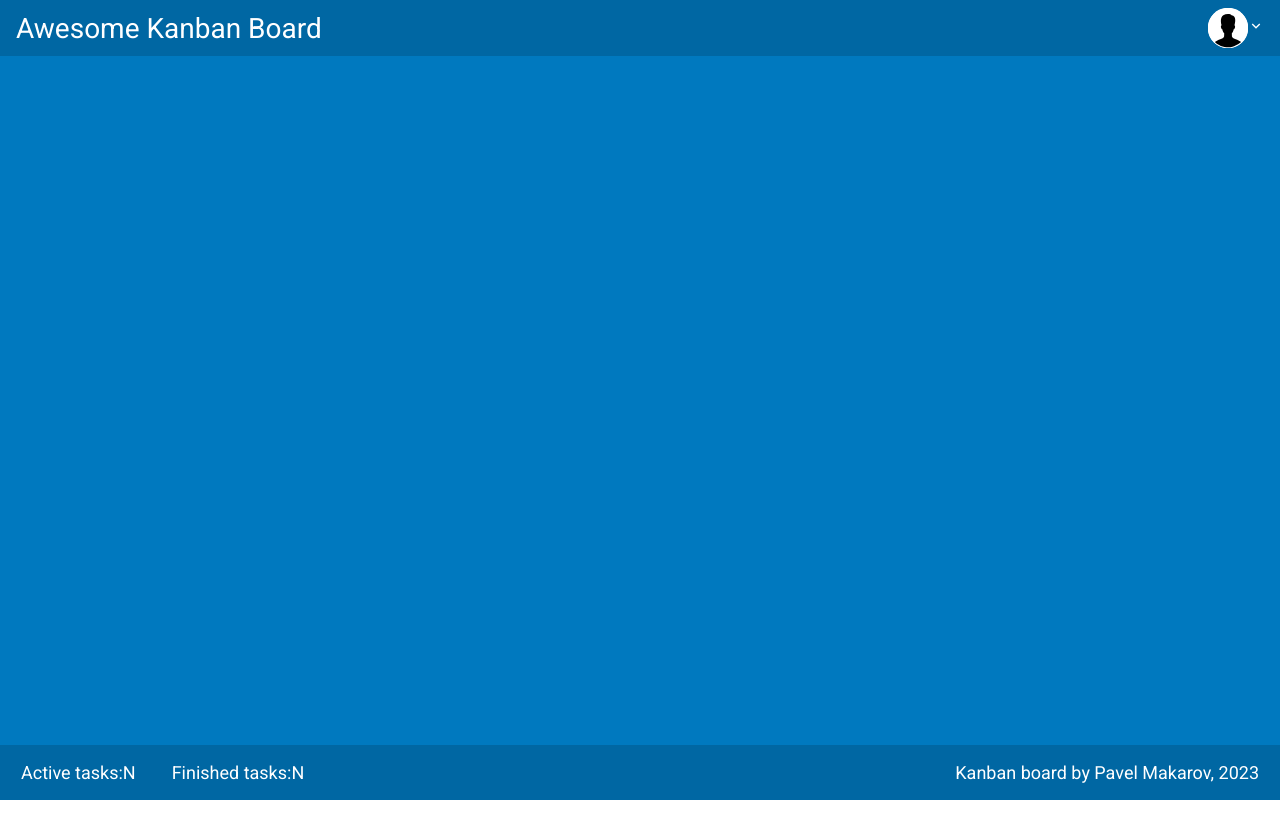
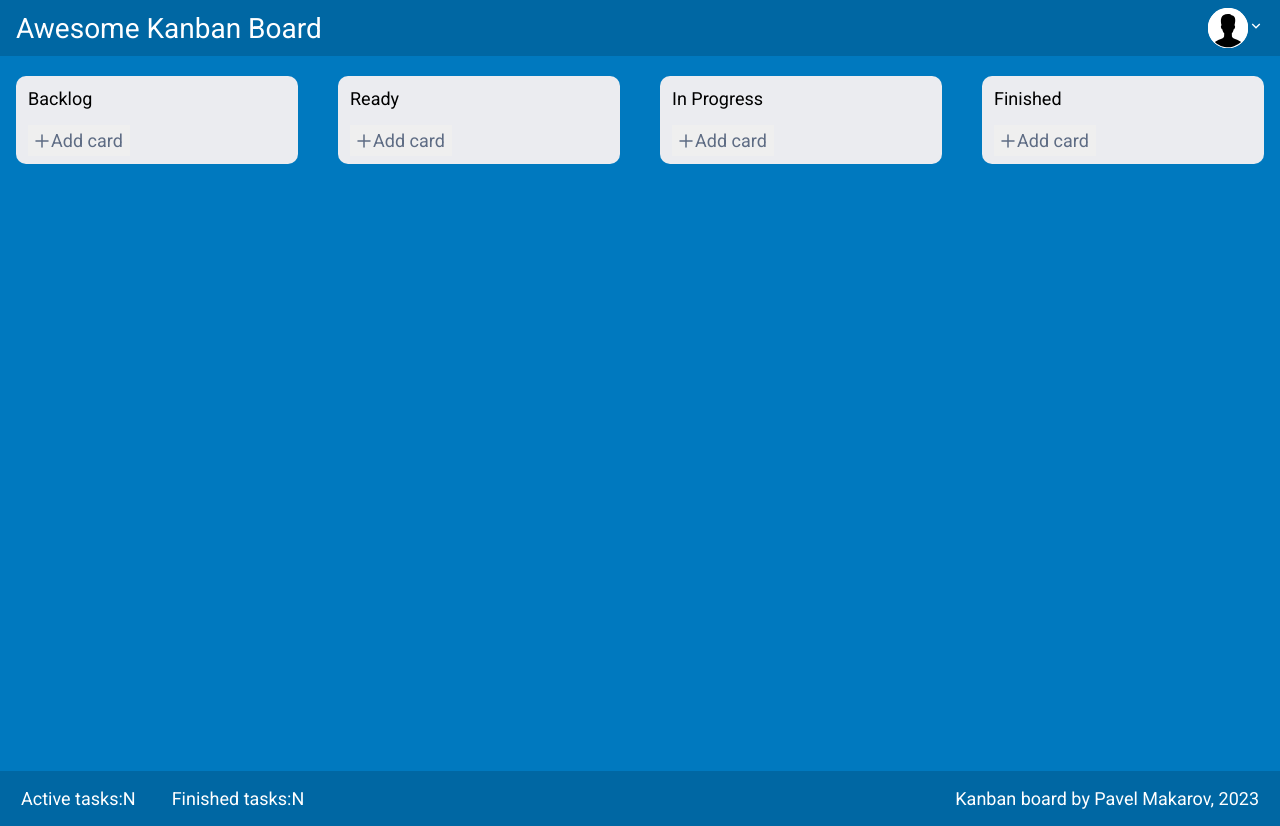
Before and after one commit to frelay/Kanban-board, a React (Create React App) app: page / in a window 1280 px wide. Before the commit the page ends 800 px from the top, so only its background shows below. Built offline with nearby package versions, Linux system fonts and the light colour scheme.

Commit message:
Add main component, task blocks component and some logic for buttons

```diff
--- a/src/components/footer/Footer.scss
+++ b/src/components/footer/Footer.scss
@@ -3,10 +3,7 @@
 .footer {
   display: flex;
   justify-content: space-between;
-  position: absolute;
   padding: 1.0625rem 1.3125rem;
-  bottom: 0;
-  width: 100%;
   background-color: $headerFooterColor;
   font-family: $mainFont;
   font-size: $mainFontSize;
--- a/src/components/main/Main.jsx
+++ b/src/components/main/Main.jsx
@@ -1,5 +1,17 @@
+import TasksBlock from "../tasks-block/TasksBlock";
 import "./Main.scss";
 
 export default function Main() {
-  return <main className="main"></main>;
+  const blocks = ["Backlog", "Ready", "In Progress", "Finished"];
+
+  return (
+    <main className="main">
+      {/* Рисуем блоки для задач */}
+      <div className="main__tasks-block-wrapper">
+        {blocks.map((block, i) => (
+          <TasksBlock blockName={block} key={i} />
+        ))}
+      </div>
+    </main>
+  );
 }
--- a/src/components/main/Main.scss
+++ b/src/components/main/Main.scss
@@ -1,6 +1,20 @@
 @import "../../scss-utils/variables.scss";
 
 .main {
-  height: 92.7vh;
+  min-height: 89.4vh;
   background-color: $mainColor;
+  padding: 1.25rem 1rem;
+  &__tasks-block-wrapper {
+    display: flex;
+    flex-wrap: wrap;
+    gap: 1.5rem;
+    justify-content: space-between;
+    @media screen and (max-width: 665px) {
+      justify-content: center;
+    }
+  }
+
+  @media screen and (max-width: 415px) {
+    min-height: 94vh;
+  }
 }
--- /dev/null
+++ b/src/components/tasks-block/TasksBlock.jsx
@@ -0,0 +1,27 @@
+import { useState } from "react";
+import TaskInput from "./task-form/TaskInput";
+import TaskBtn from "./task-form/TaskBtn";
+import "./TasksBlock.scss";
+
+export default function TasksBlock({ blockName }) {
+  // Состояние для показа инпута
+  const [unvisible, setVisible] = useState(false);
+  // Состояние для контролируемого инпута
+  const [text, setText] = useState("");
+
+  // Обработчик для контролируемого ввода
+  function handleInputChange(e) {
+    setText(e.target.value);
+  }
+
+  return (
+    // Компонент для блока задач
+    <div className="tasks-block">
+      <h2 className="tasks-block__title">{blockName}</h2>
+      {/* Рисуем поле инпута в зависимости от состояния */}
+      {unvisible && <TaskInput inputChange={handleInputChange} />}
+      {/* Рисуем кнопки */}
+      <TaskBtn onClick={setVisible} inputText={text} visible={unvisible} />
+    </div>
+  );
+}
--- /dev/null
+++ b/src/components/tasks-block/TasksBlock.scss
@@ -0,0 +1,54 @@
+@import "../../scss-utils/variables.scss";
+
+.tasks-block {
+  width: 17.625rem;
+  border-radius: 10px;
+  padding: 0.75rem 0.75rem 0.5rem 0.75rem;
+  background-color: $blockColor;
+  max-height: 538px;
+  &__title {
+    font-family: $mainFont;
+    font-size: $mainFontSize;
+    color: $black;
+    font-weight: normal;
+    margin-bottom: 1rem;
+  }
+  &__input {
+    border: none;
+    border-radius: 5px;
+    width: 100%;
+    padding: 0.5rem;
+    margin-bottom: 1rem;
+    outline: none;
+    font-family: $mainFont;
+    font-size: $mainFontSize;
+    color: $black;
+  }
+  &__add-btn {
+    display: flex;
+    width: 6.375rem;
+    align-items: center;
+    border: none;
+    cursor: pointer;
+    font-family: $mainFont;
+    font-size: $mainFontSize;
+    color: $addCardColor;
+    padding: 5px;
+  }
+  &__add-btn:hover {
+    border-radius: 5px;
+    background-color: $white;
+    transition: 0.5s;
+  }
+  &__submit-btn {
+    font-family: $mainFont;
+    font-size: $mainFontSize;
+    color: $white;
+    width: 6.375rem;
+    border: none;
+    background-color: $mainColor;
+    cursor: pointer;
+    padding: 5px;
+    border-radius: 5px;
+  }
+}
--- /dev/null
+++ b/src/components/tasks-block/task-form/TaskBtn.jsx
@@ -0,0 +1,17 @@
+import { HiOutlinePlus } from "react-icons/hi";
+
+export default function TaskBtn({ onClick, inputText, visible }) {
+  return (
+    <>
+      {/* Рисуем кнопки исходя из видимости инпута и заполнен ли текст */}
+      {visible && inputText ? (
+        <button className="tasks-block__submit-btn">Submit</button>
+      ) : (
+        <button className="tasks-block__add-btn" onClick={() => onClick(true)}>
+          <HiOutlinePlus />
+          Add card
+        </button>
+      )}
+    </>
+  );
+}
--- /dev/null
+++ b/src/components/tasks-block/task-form/TaskInput.jsx
@@ -0,0 +1,11 @@
+export default function TaskInput({ inputChange }) {
+  return (
+    // Компонент для инпута
+    <input
+      type="text"
+      name="task-title"
+      className="tasks-block__input"
+      onChange={(e) => inputChange(e)}
+    />
+  );
+}
```
